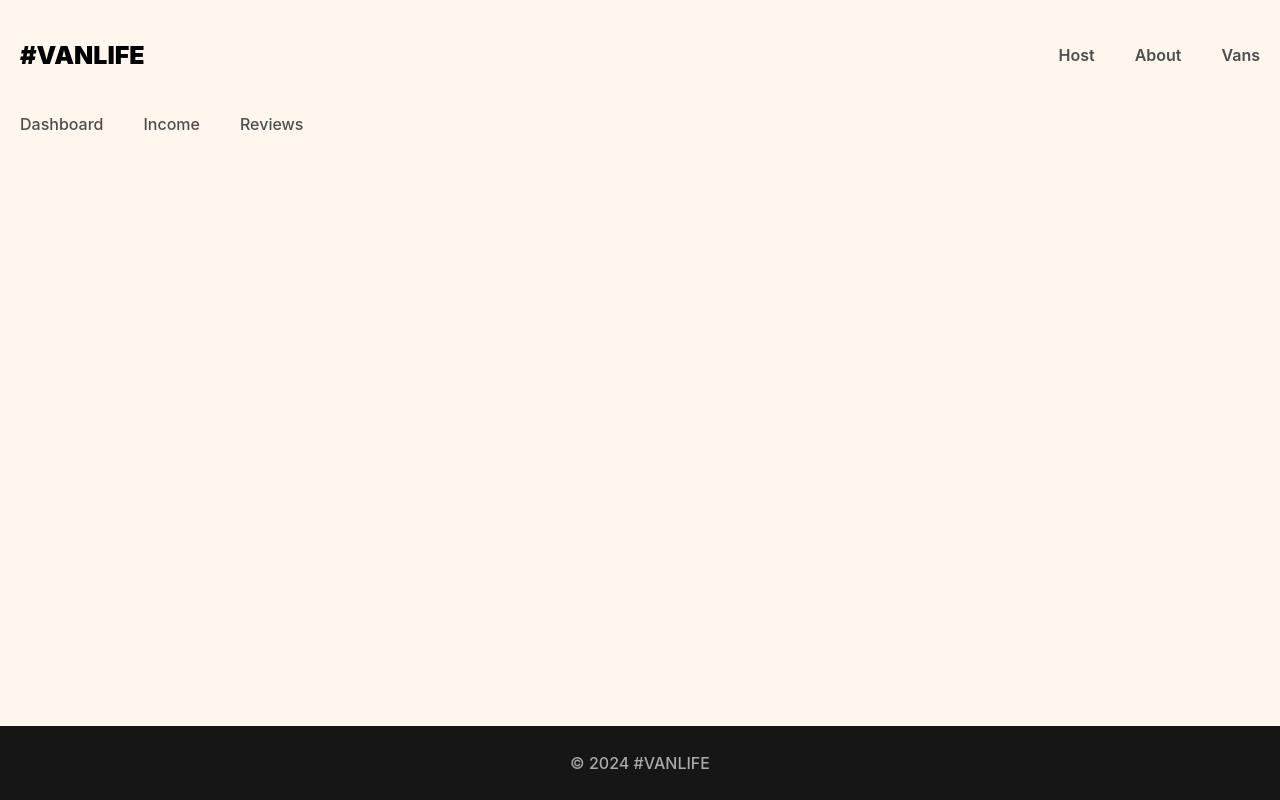
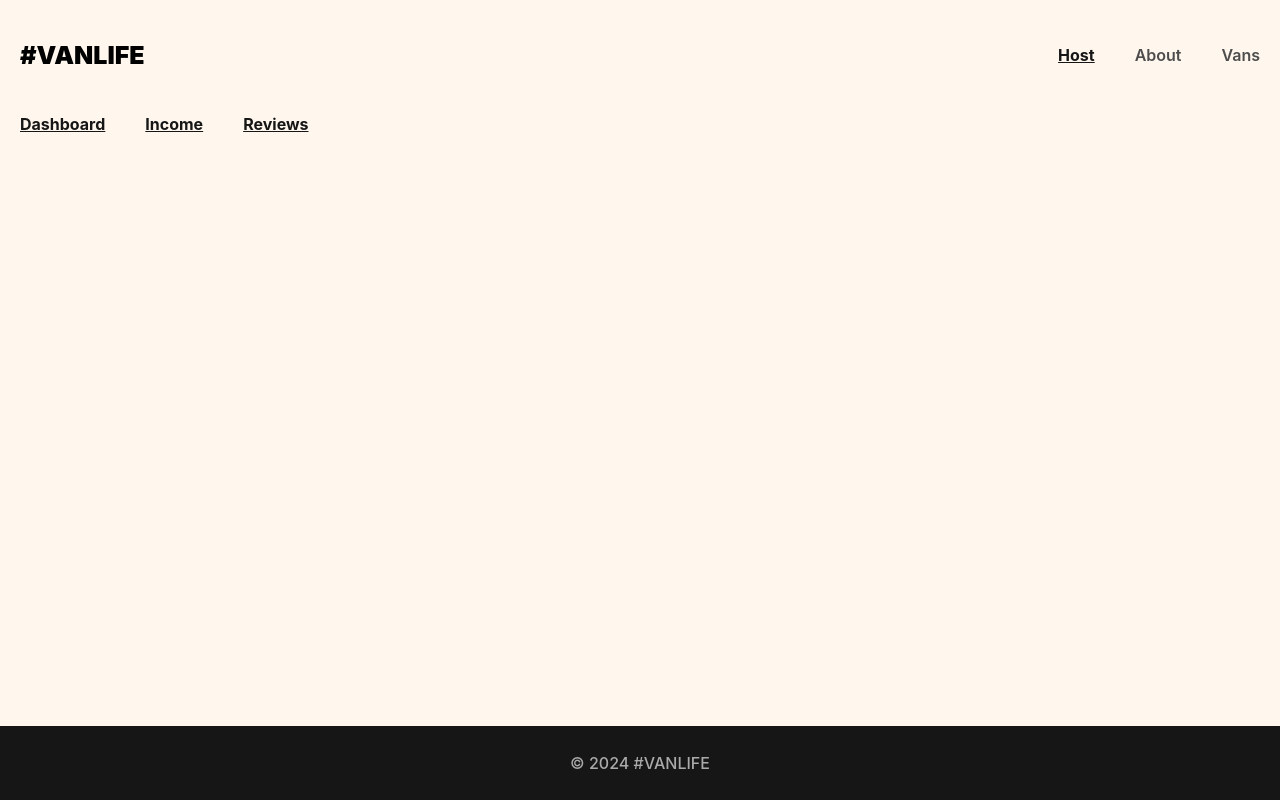
Before and after one commit to RahulPorel/Vans-Life, a React (Vite) app: page /host in a window 1280 px wide. Built offline with nearby package versions, Linux system fonts and the light colour scheme; what miragejs would draw is missing.

Commit message:
code update

```diff
--- a/src/components/Header.jsx
+++ b/src/components/Header.jsx
@@ -1,15 +1,36 @@
-import { Link } from "react-router-dom";
+import { Link, NavLink } from "react-router-dom";
 
 const Header = () => {
+  const activeStyles = {
+    fontWeight: "bold",
+    textDecoration: "underline",
+    color: "#161616",
+  };
+
   return (
     <header>
       <Link className="site-logo" to="/">
         #VanLife
       </Link>
       <nav>
-        <Link to="/host">Host</Link>
-        <Link to="/about">About</Link>
-        <Link to="/vans">Vans</Link>
+        <NavLink
+          to="/host"
+          style={({ isActive }) => (isActive ? activeStyles : null)}
+        >
+          Host
+        </NavLink>
+        <NavLink
+          to="/about"
+          style={({ isActive }) => (isActive ? activeStyles : null)}
+        >
+          About
+        </NavLink>
+        <NavLink
+          style={({ isActive }) => (isActive ? activeStyles : null)}
+          to="/vans"
+        >
+          Vans
+        </NavLink>
       </nav>
     </header>
   );
--- a/src/components/HostLayout/HostLayout.jsx
+++ b/src/components/HostLayout/HostLayout.jsx
@@ -1,13 +1,33 @@
 import React from "react";
-import { Link, Outlet } from "react-router-dom";
+import { NavLink, Outlet } from "react-router-dom";
 import "./HostLayout.css";
 const HostLayout = () => {
+  const activeStyle = {
+    fontWeight: "bold",
+    textDecoration: "underline",
+    color: "#161616",
+  };
   return (
     <>
       <nav className="host-nav">
-        <Link to="/host">Dashboard</Link>
-        <Link to="/host/income">Income</Link>
-        <Link to="/host/reviews">Reviews</Link>
+        <NavLink
+          style={(isActive) => (isActive ? activeStyle : null)}
+          to="/host"
+        >
+          Dashboard
+        </NavLink>
+        <NavLink
+          style={(isActive) => (isActive ? activeStyle : null)}
+          to="/host/income"
+        >
+          Income
+        </NavLink>
+        <NavLink
+          style={(isActive) => (isActive ? activeStyle : null)}
+          to="/host/reviews"
+        >
+          Reviews
+        </NavLink>
       </nav>{" "}
       <Outlet />
     </>
```
